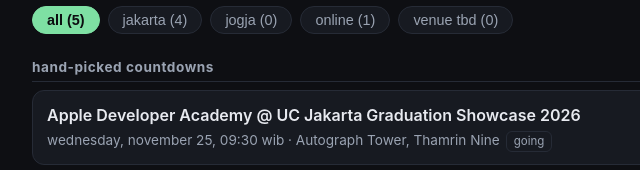
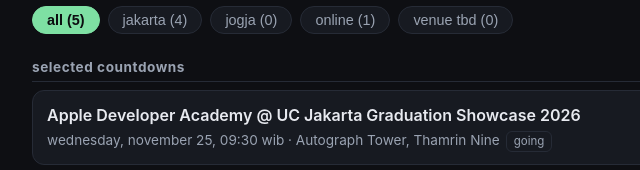
Before and after one commit to irvan-putra/kapan, a plain HTML site: page site/index.html in a window 1280 px wide. Shown: the part 187-357 px from the top of the page, 244-884 px from the left. Drawn offline with Linux system fonts and the light colour scheme.

```diff
--- a/site/index.html
+++ b/site/index.html
@@ -63,7 +63,7 @@ h1{font-size:1.15rem;display:inline}
 <div class="chips aud" id="audchips"></div>
 <div class="chips filters" id="chips"></div>
 <section id="care" style="display:none">
-<h2 class="day">hand-picked countdowns</h2>
+<h2 class="day">selected countdowns</h2>
 <div id="carelist"></div>
 </section>
 <section id="next">
@@ -253,7 +253,7 @@ let careTimer = null;
 render();
 renderCare();
 function renderCare(){
-  // hand-picked countdowns: hosted/going events and care films, all ticking
+  // selected countdowns: hosted/going events and care films, all ticking
   if (careTimer) { clearInterval(careTimer); careTimer = null; }
   const sec = document.getElementById('care');
   const now = Date.now();
```
Also changed, not shown: scripts/template.html (+2 -2 lines), site/jakarta/index.html (+2 -2 lines), site/jogja/index.html (+2 -2 lines), 1 other file.
